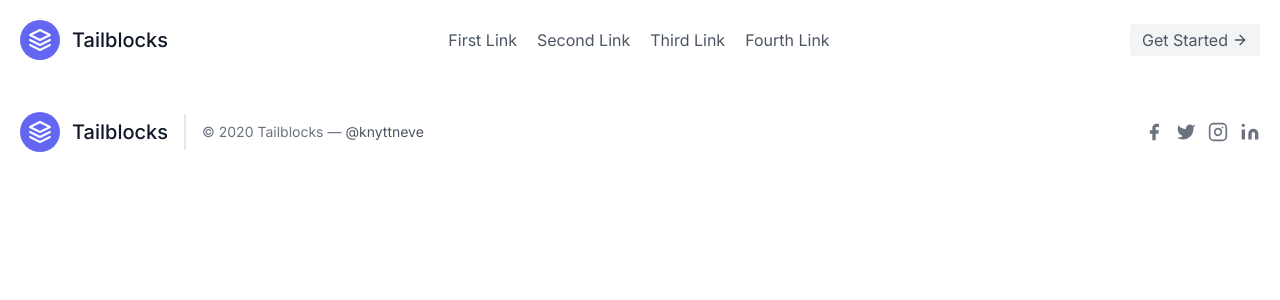
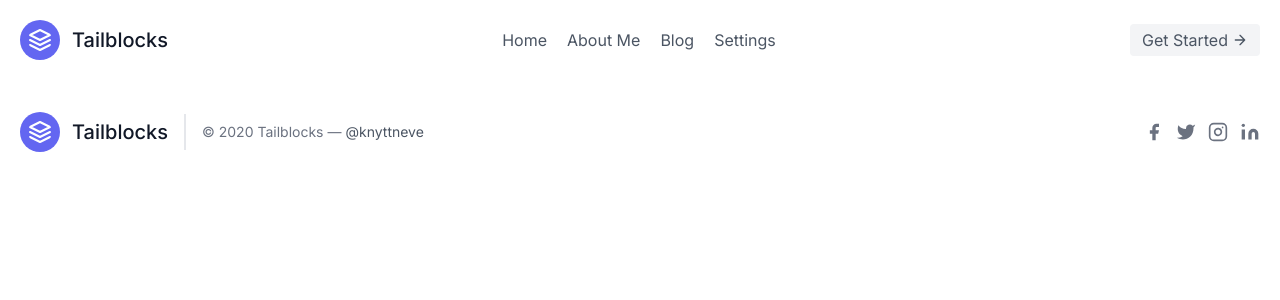
Before and after one commit to TheArya7eet/landing-page, a Next.js app in the folder my-app/: page / in a window 1280 px wide. Shown: the top 300 px of the page. Built offline with nearby package versions, Linux system fonts and the light colour scheme.

Commit message:
chore: header, footer updated

```diff
--- a/my-app/src/components/footer.tsx
+++ b/my-app/src/components/footer.tsx
@@ -21,7 +21,7 @@ const Footer = () => {
                         </svg>
                     </a>
                     {/* Twitter */}
-                    <a className="ml-3 text-gray-500 cursor-pointer md:hover:scale-110 duration-200" href=''>
+                    <a className="ml-3 text-gray-500 cursor-pointer md:hover:scale-110 duration-200" href='https://twitter.com/thearya7eet'>
                         <svg fill="currentColor" stroke-linecap="round" stroke-linejoin="round" stroke-width="2" className="w-5 h-5" viewBox="0 0 24 24">
                             <path d="M23 3a10.9 10.9 0 01-3.14 1.53 4.48 4.48 0 00-7.86 3v1A10.66 10.66 0 013 4s-4 9 5 13a11.64 11.64 0 01-7 2c9 5 20 0 20-11.5a4.5 4.5 0 00-.08-.83A7.72 7.72 0 0023 3z"></path>
                         </svg>
@@ -34,7 +34,7 @@ const Footer = () => {
                         </svg>
                     </a>
                     {/* Linked In */}
-                    <a className="ml-3 text-gray-500 cursor-pointer md:hover:scale-110 duration-200">
+                    <a className="ml-3 text-gray-500 cursor-pointer md:hover:scale-110 duration-200" href='https://www.linkedin.com/in/aryajeet-ghosh-384658210/'>
                         <svg fill="currentColor" stroke="currentColor" stroke-linecap="round" stroke-linejoin="round" stroke-width="0" className="w-5 h-5" viewBox="0 0 24 24">
                             <path stroke="none" d="M16 8a6 6 0 016 6v7h-4v-7a2 2 0 00-2-2 2 2 0 00-2 2v7h-4v-7a6 6 0 016-6zM2 9h4v12H2z"></path>
                             <circle cx="4" cy="4" r="2" stroke="none"></circle>
--- a/my-app/src/components/header.tsx
+++ b/my-app/src/components/header.tsx
@@ -11,10 +11,10 @@ const Header = () => {
                     <span className="ml-3 text-xl">Tailblocks</span>
                 </a>
                 <nav className="md:ml-auto md:mr-auto flex flex-wrap items-center text-base justify-center">
-                    <a className="mr-5 hover:text-gray-900">First Link</a>
-                    <a className="mr-5 hover:text-gray-900">Second Link</a>
-                    <a className="mr-5 hover:text-gray-900">Third Link</a>
-                    <a className="mr-5 hover:text-gray-900">Fourth Link</a>
+                    <a className="mr-5 hover:text-gray-900 cursor-pointer">Home</a>
+                    <a className="mr-5 hover:text-gray-900 cursor-pointer">About Me</a>
+                    <a className="mr-5 hover:text-gray-900 cursor-pointer">Blog</a>
+                    <a className="mr-5 hover:text-gray-900 cursor-pointer">Settings</a>
                 </nav>
                 <button className="inline-flex items-center bg-gray-100 border-0 py-1 px-3 focus:outline-none hover:bg-gray-200 rounded text-base mt-4 md:mt-0">Get Started
                     <svg fill="none" stroke="currentColor" stroke-linecap="round" stroke-linejoin="round" stroke-width="2" className="w-4 h-4 ml-1" viewBox="0 0 24 24">
```
